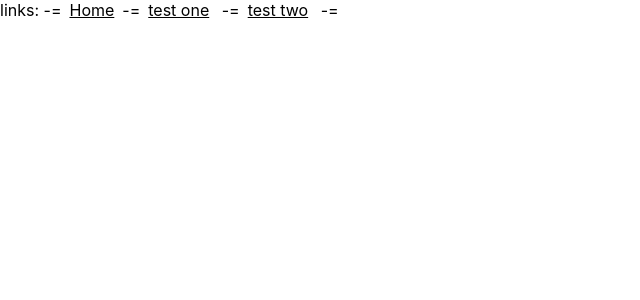
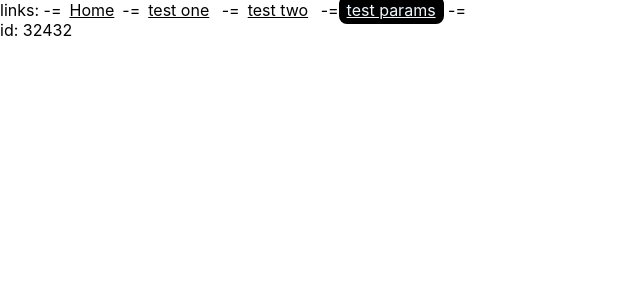
Before and after one commit to TohidEq/learning-react-maximilian-cours, a React (Create React App) app in the folder 05-netninja-data-fetch/tripago/: page /testparams/32432 in a window 1280 px wide. Shown: the top 300 px of the page, without its empty margins (0-640 px from the left). Built offline with nearby package versions, Linux system fonts and the light colour scheme; the HTML template or start-up script is replaced by a standard one.

Commit message:
10-useParams  NetNinja

```diff
--- a/05-netninja-data-fetch/tripago/src/App.js
+++ b/05-netninja-data-fetch/tripago/src/App.js
@@ -2,6 +2,7 @@ import { BrowserRouter, Routes, Route, NavLink } from "react-router-dom";
 
 import Home from "./Components/Home/Home";
 import TestOne from "./Components/TestOne/TestOne";
+import TestParams from "./Components/TestParams/TestParams";
 import TestTwo from "./Components/TestTwo/TestTwo";
 
 function App() {
@@ -16,12 +17,16 @@ function App() {
           -=
           <NavLink to={"/testone"}>test one</NavLink> -=
           <NavLink to={"/testtwo"}>test two</NavLink> -=
+          <NavLink to={"/testparams/32432"}>test params</NavLink> -=
         </nav>
         <Routes>
           <Route exact path="/" element={<Home />} />
           <Route path="testone" element={<TestOne />} />
 
           <Route path="testtwo" element={<TestTwo />} />
+
+          <Route path="/testparams/:id" element={<TestParams />} />
+
           {/* <Route path="*" element={<NotFound />*/}
         </Routes>
       </BrowserRouter>
--- /dev/null
+++ b/05-netninja-data-fetch/tripago/src/Components/TestParams/TestParams.js
@@ -0,0 +1,8 @@
+import { useParams } from "react-router-dom";
+
+const TestParams = () => {
+  const { id } = useParams();
+  return <>id: {id}</>;
+};
+
+export default TestParams;
```
